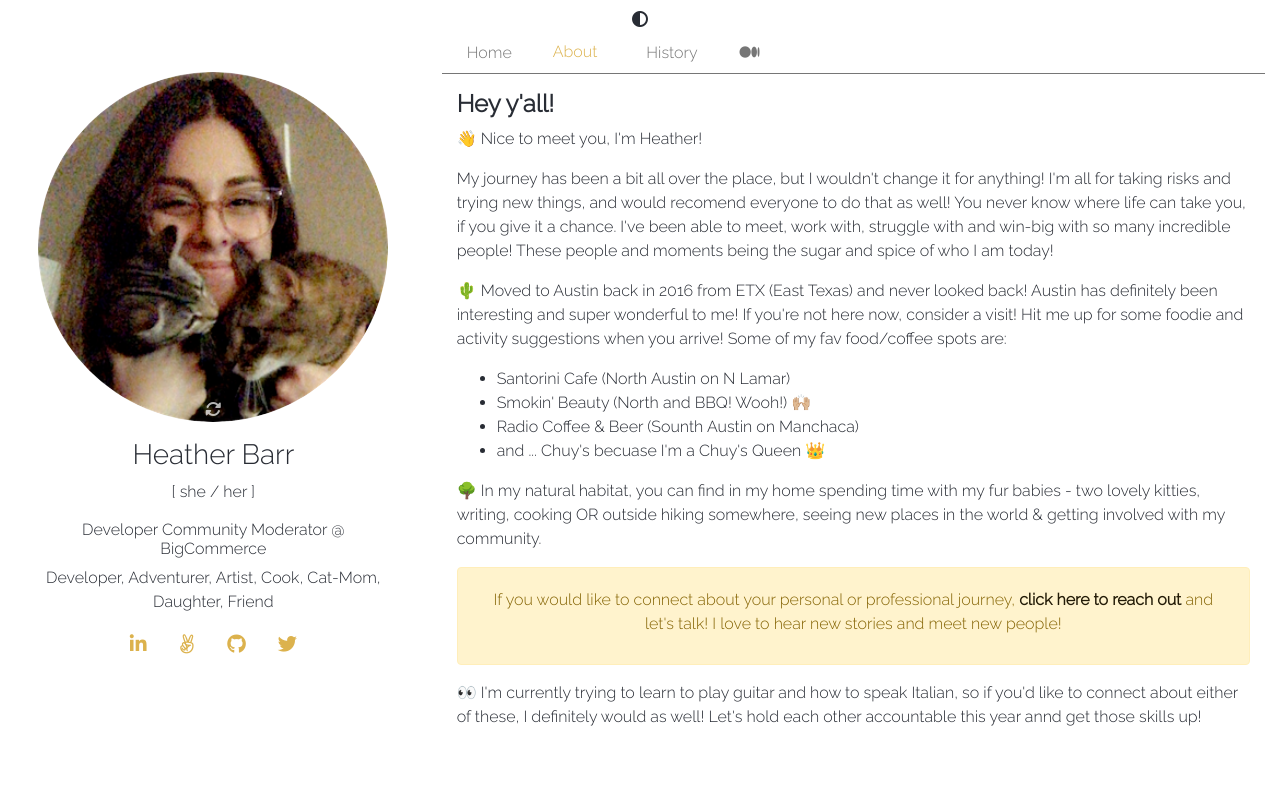
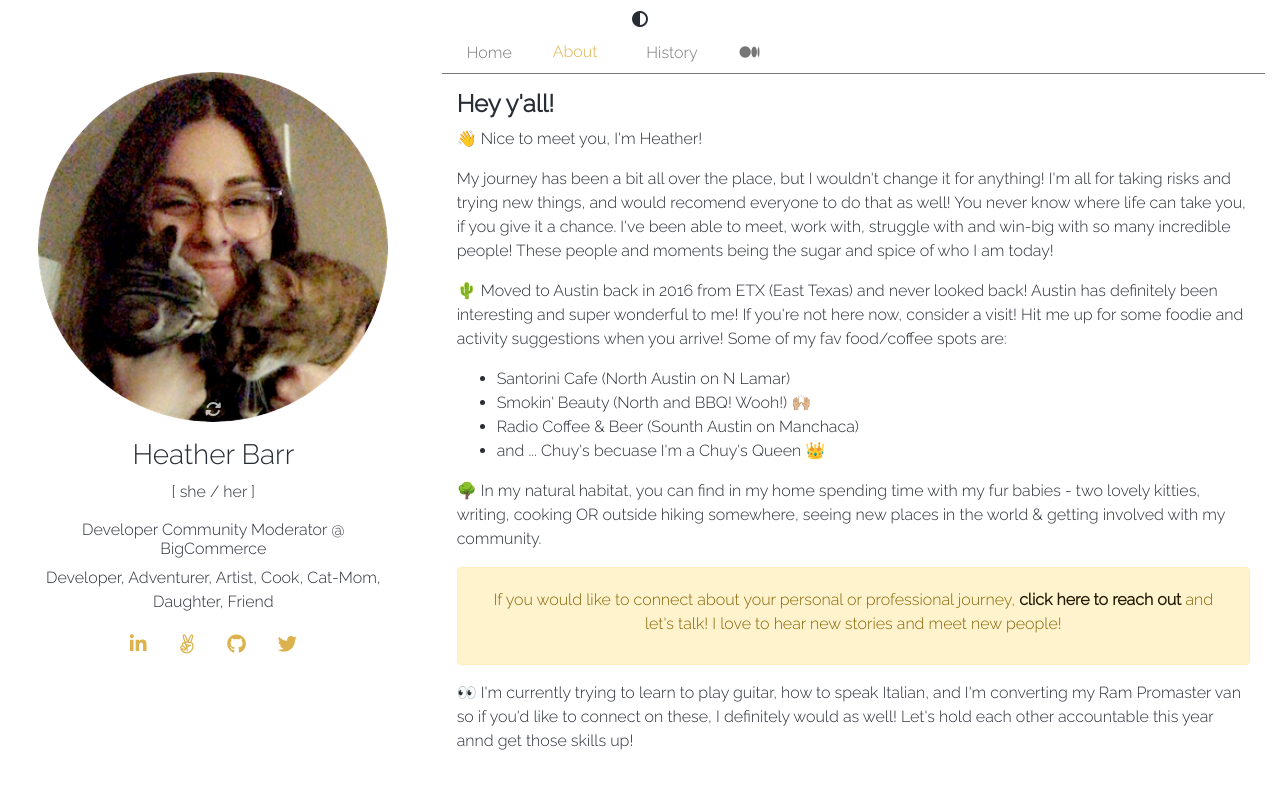
Before and after one commit to hnbarr/heatherbarr, a React (Create React App) app: page /About in a window 1280 px wide. Shown: the top 788 px of the page. Built offline with nearby package versions, Linux system fonts and the light colour scheme.

Commit message:
Added in van conversion mesage to about component.

```diff
--- a/src/components/About.js
+++ b/src/components/About.js
@@ -46,7 +46,7 @@ export default class About extends Component {
                             </p>
                         </section>
                         <p>
-                            👀 I'm currently trying to learn to play guitar and how to speak Italian, so if you'd like to connect about either of these, I definitely would as well!
+                            👀 I'm currently trying to learn to play guitar, how to speak Italian, and I'm converting my Ram Promaster van so if you'd like to connect on these, I definitely would as well!
                             Let's hold each other accountable this year annd get those skills up!
                         </p>
                     </div>
```
